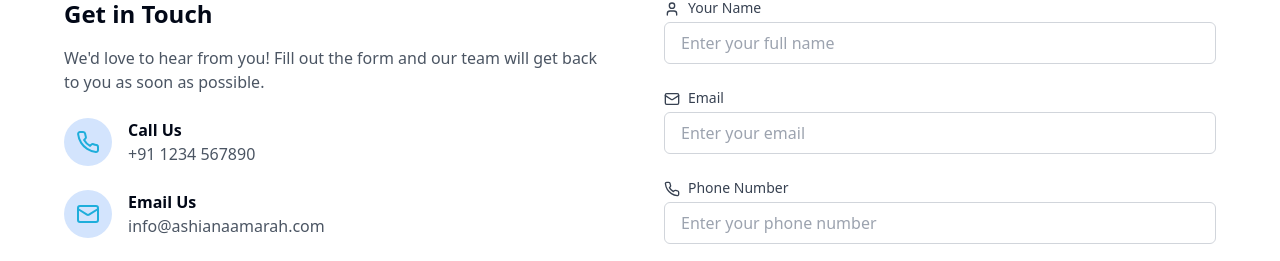
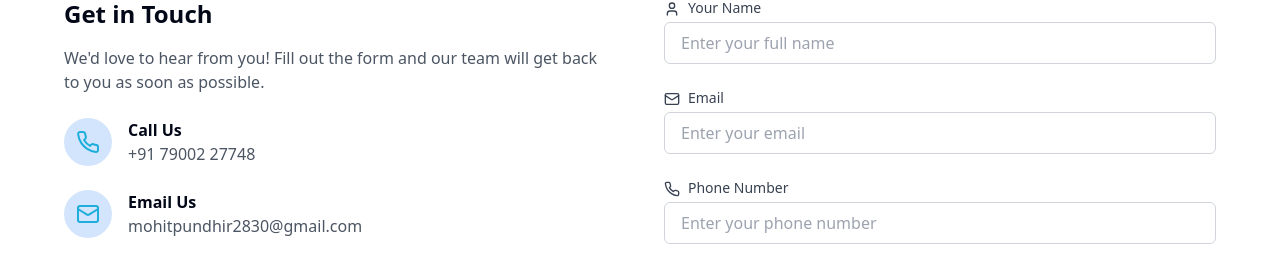
Before and after one commit to manan-a537/Amarah-Ashiana, a React (Vite) app: page / in a window 1280 px wide. Shown: the part 7625-7886 px from the top of the page. Built offline with nearby package versions, Linux system fonts and the light colour scheme.

Commit message:
Update ContactForm.tsx

```diff
--- a/src/components/ContactForm.tsx
+++ b/src/components/ContactForm.tsx
@@ -87,7 +87,7 @@ const ContactForm = () => {
               </div>
               <div>
                 <h4 className="font-semibold">Call Us</h4>
-                <p className="text-gray-600">+91 1234 567890</p>
+                <p className="text-gray-600">+91 79002 27748</p>
               </div>
             </div>
 
@@ -97,7 +97,7 @@ const ContactForm = () => {
               </div>
               <div>
                 <h4 className="font-semibold">Email Us</h4>
-                <p className="text-gray-600">info@ashianaamarah.com</p>
+                <p className="text-gray-600">mohitpundhir2830@gmail.com</p>
               </div>
             </div>
 
```
